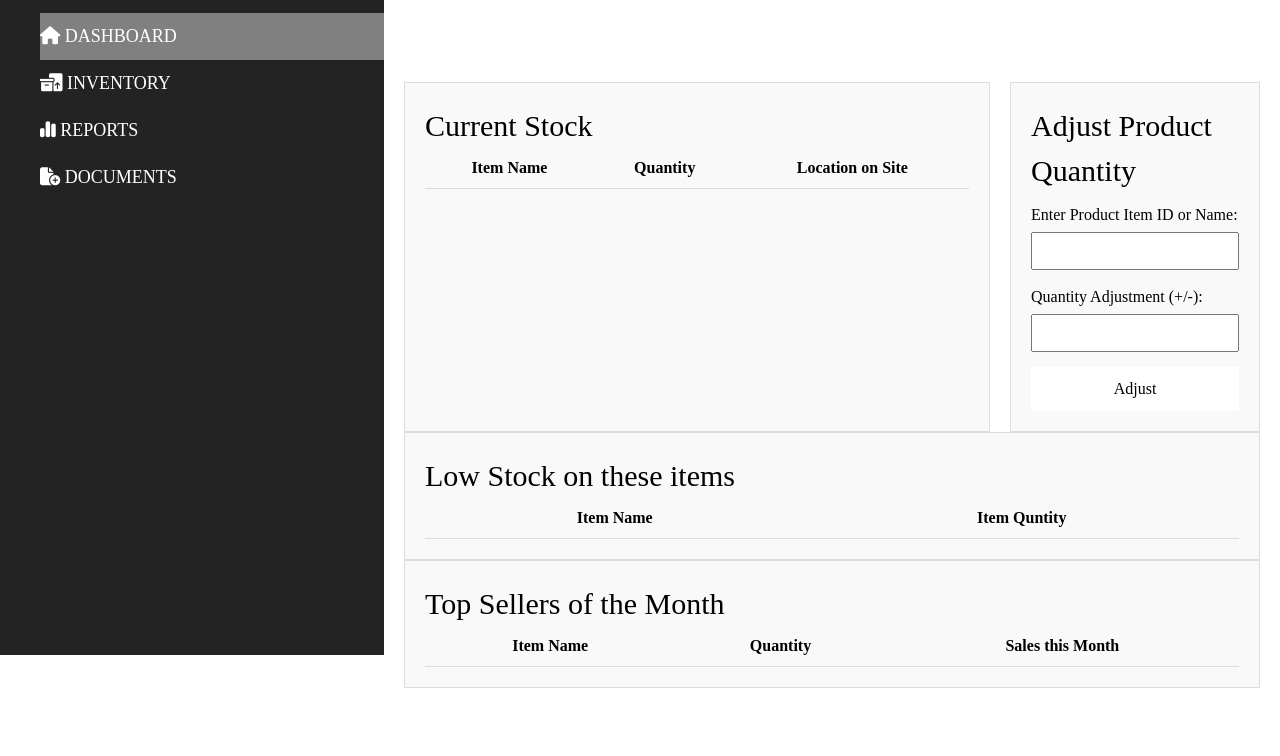
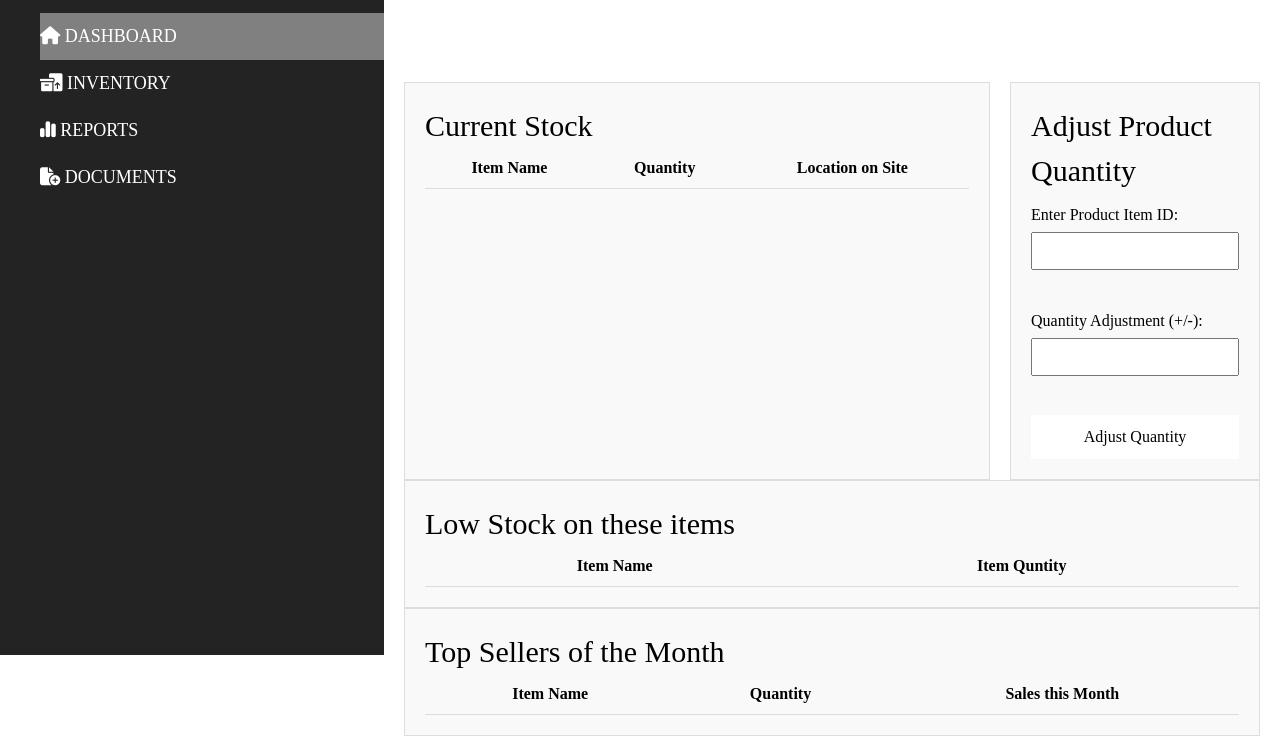
Before and after one commit to JTehuintle/CMPE131, a website: page DashBoard_Admin_View.html in a window 1280 px wide. Shown: the part 145-901 px from the top of the page. Before the commit the page ends 853 px from the top, so only its background shows below. Drawn offline with Linux system fonts and the light colour scheme; no server answers.

Commit message:
Add files via upload

```diff
--- a/DashBoard_Admin_View.html
+++ b/DashBoard_Admin_View.html
@@ -263,11 +263,13 @@
                                     </div>
                                     <div class="adjust_quantity">
                                         <h3>Adjust Product Quantity</h3>
-                                        <label for="productID">Enter Product Item ID or Name:</label>
-                                        <input type="text" id="productID">
-                                        <label for="quantityAdjustment">Quantity Adjustment (+/-):</label>
-                                        <input type="number" id="quantityAdjustment">
-                                        <button type="submit">Adjust</button>
+                                        <form action="/adjust_quantity" method="POST">
+                                            <label for="itemID">Enter Product Item ID:</label>
+                                            <input type="text" id="itemID" name="itemID" required><br><br>
+                                            <label for="quantity">Quantity Adjustment (+/-):</label>
+                                            <input type="number" id="quantity" name="quantity" required><br><br>
+                                            <button type="submit">Adjust Quantity</button>
+                                        </form>
                                     </div>
                                 </div>
                             </div>
```
Also changed, not shown: Review_Inventory_Admin_View.html (+4 -0 lines), Reports_Admin_View.html (line endings or trailing spaces).
